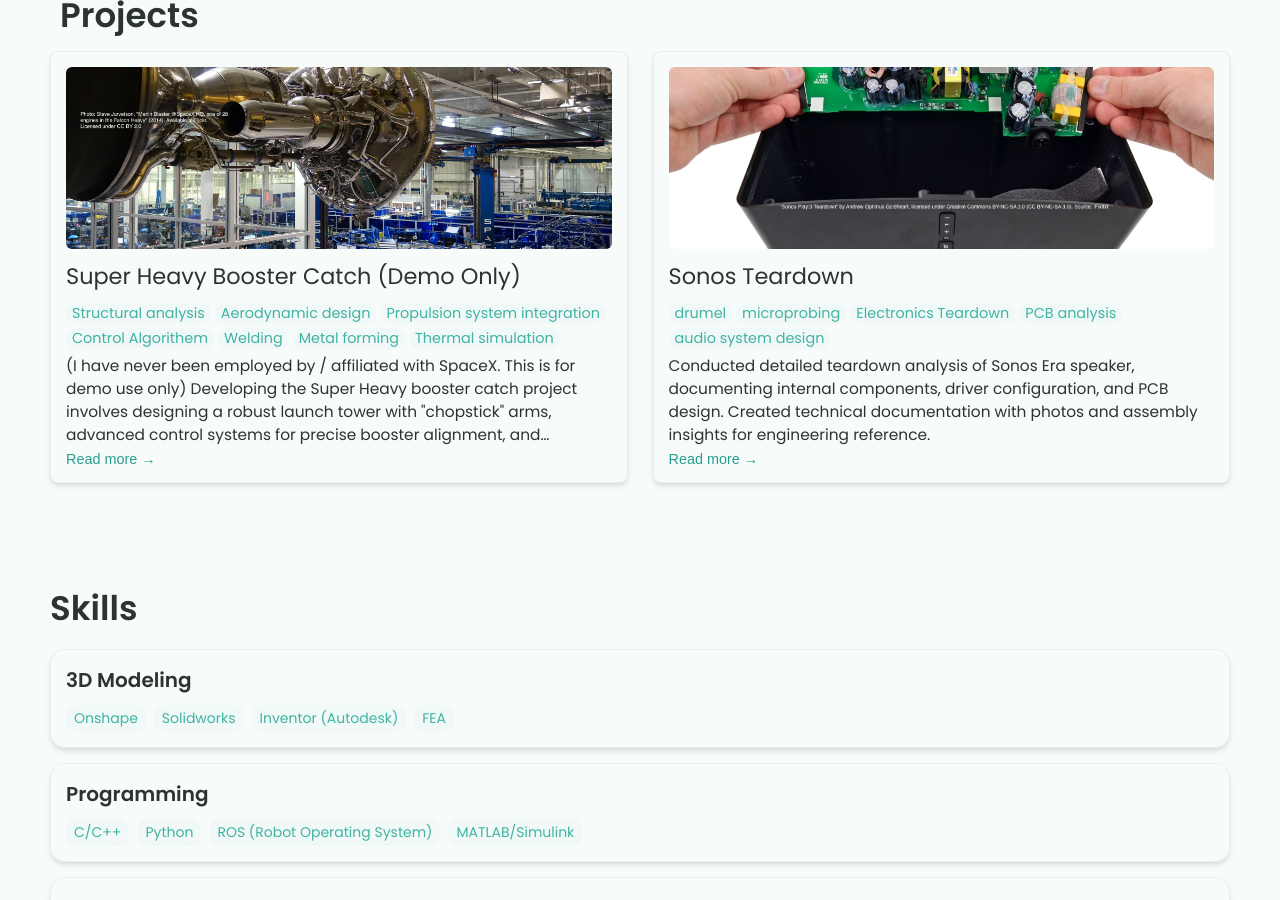
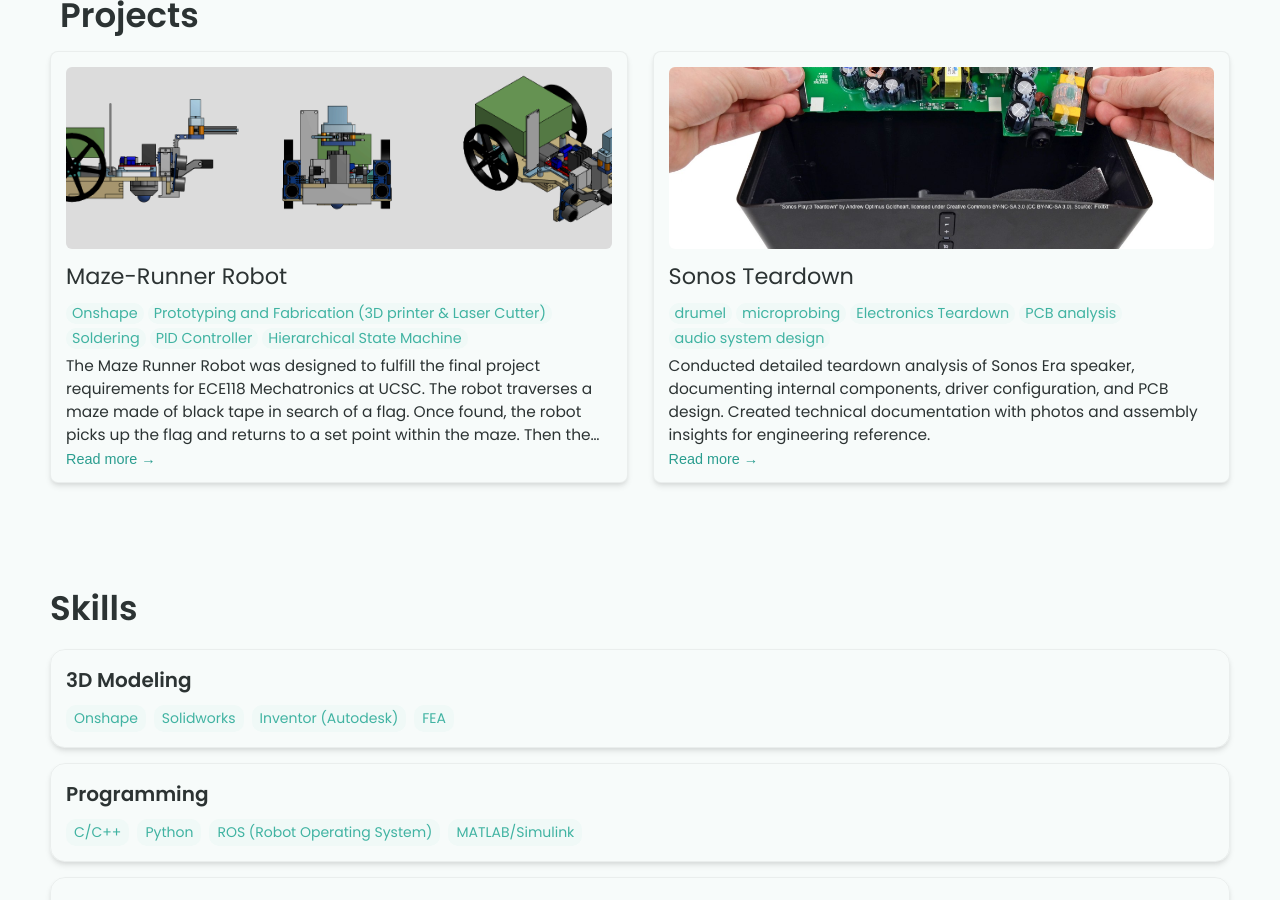
Before and after one commit to jakehobson8/jakehobson8.github.io, a Jekyll site: the page built from index.html, in a window 1280 px wide and 900 px high, scrolled down 1043 px. Built offline with Jekyll 4.4.1, drawn with Linux system fonts in a browser that asks for light colours.

Commit message:
started adding projects

```diff
--- a/_projects/demo-project/index.md
+++ b/_projects/demo-project/index.md
@@ -1,27 +1,27 @@
 ---
 layout: post
-title: Super Heavy Booster Catch (Demo Only)
-description:  (I have never been employed by / affiliated with SpaceX. This is for demo use only)
-    Developing the Super Heavy booster catch project involves designing a robust launch tower with "chopstick" arms, advanced control systems for precise booster alignment, and integrating sophisticated software for real-time trajectory adjustments and structural engineering to handle immense forces.
+title: Maze-Runner Robot
+description: The Maze Runner Robot was designed to fulfill the final project requirements for ECE118 Mechatronics at UCSC. The robot traverses a maze made of black tape
+  in search of a flag. Once found, the robot picks up the flag and returns to a set point within the maze. Then the robot searches for a raised platform somewhere around that set point
+  and places the flag ontop.
+
 skills:
-  - Structural analysis
-  - Aerodynamic design
-  - Propulsion system integration
-  - Control Algorithem
-  - Welding
-  - Metal forming
-  - Thermal simulation
+  - Onshape
+  - Prototyping and Fabrication (3D printer & Laser Cutter)
+  - Soldering
+  - PID Controller
+  - Hierarchical State Machine
 
-main-image: /project2.jpg
+main-image: /LineFollowerCoverArt.png
 ---
 
 ---
-# Header 1
+<!-- # Header 1
 Used for the title (already generated automatically at the top)
 ## Header 2
 Use this for the header of each section
 ### Header 3
-Use this to have subsection if needed
+Use this to have subsection if needed -->
 
 
 ## Embedding images
```
Also changed, not shown: _projects/demo-project/LineFollowerCoverArt.png (added).
